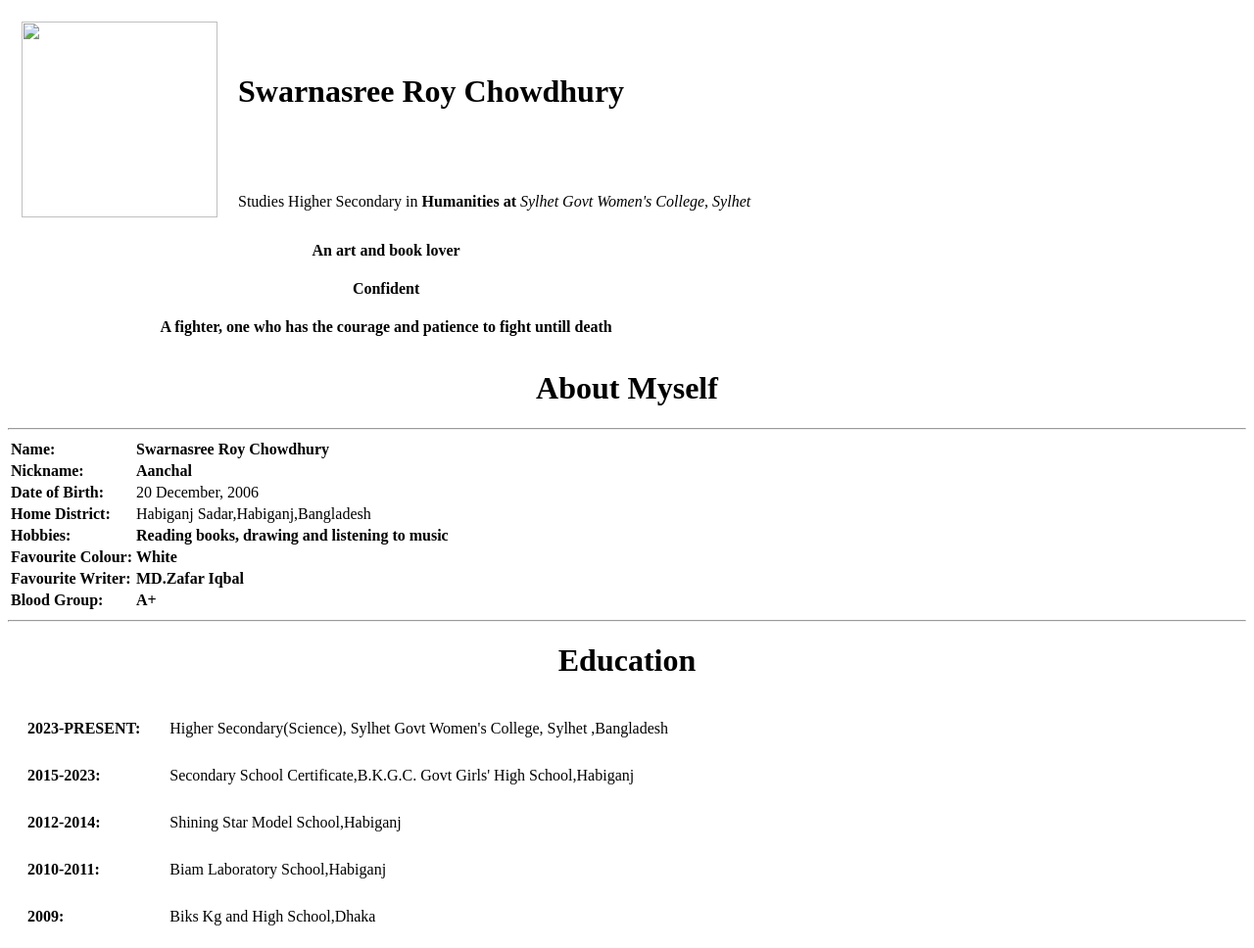
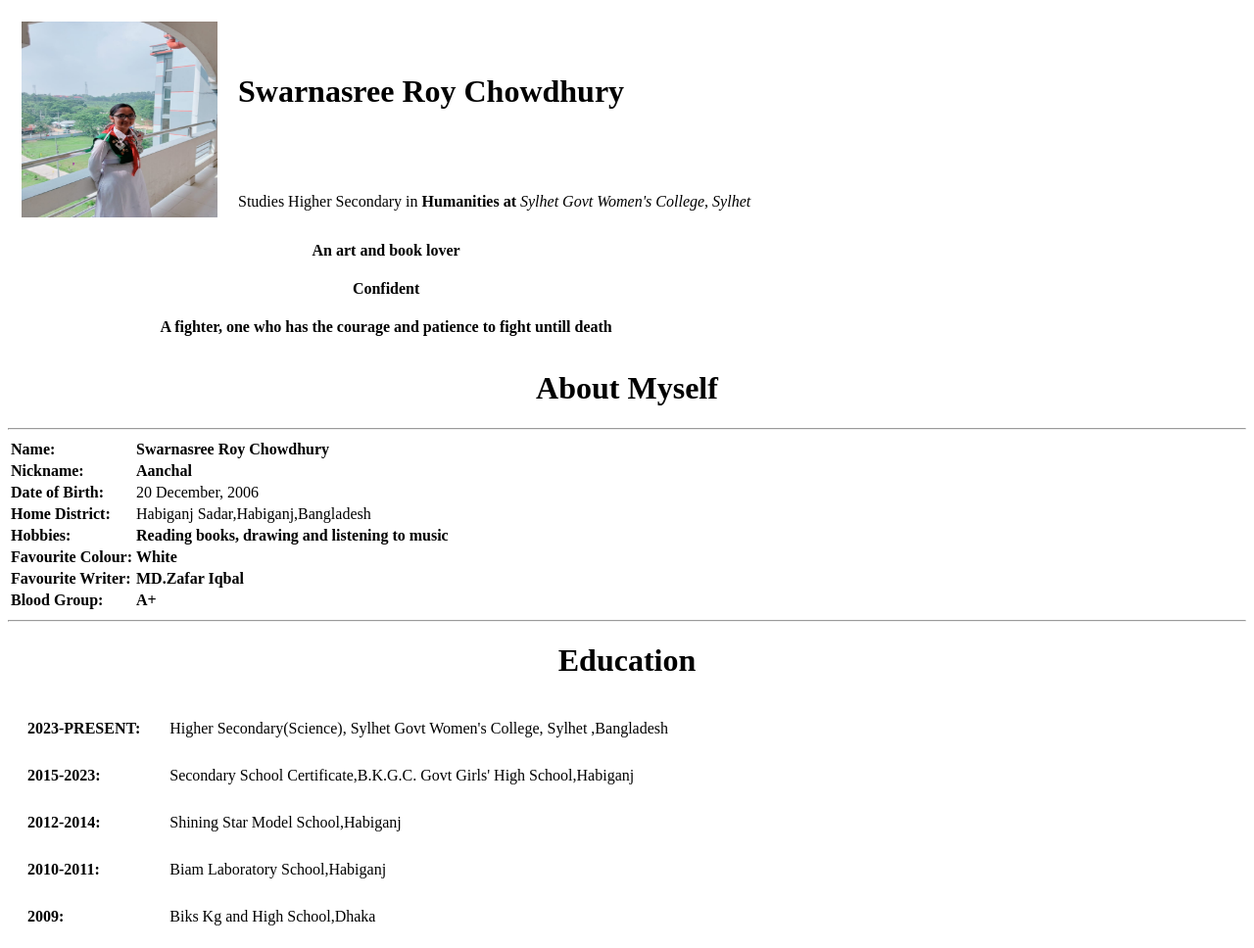
Before and after one commit to SwarnasreeRoyChowdhury/PersonalWebsite, a plain HTML site: page index.html in a window 1280 px wide. Shown: the top 968 px of the page at 98% size. Drawn offline with Linux system fonts and the light colour scheme.

Commit message:
Update index.html

```diff
--- a/index.html
+++ b/index.html
@@ -5,7 +5,7 @@
   </head>
   <body>
    <table border="0"cellspacing="7"cellpadding="7">
-     <tr><td rowspan="2"><img src="swarna.jpg"height="200px"width="200px"></td>
+     <tr><td rowspan="2"><img src="IMG-20231013-WA0009.jpg"height="200px"width="200px"></td>
       <td><h1>Swarnasree Roy Chowdhury </h1></td></tr>
       <tr><td>Studies Higher Secondary in<b> Humanities at </b> <i> Sylhet Govt Women's College, Sylhet </i></td></tr>
      <tr><td align="center" colspan="2"><b>An art and book lover </b></td>
```
